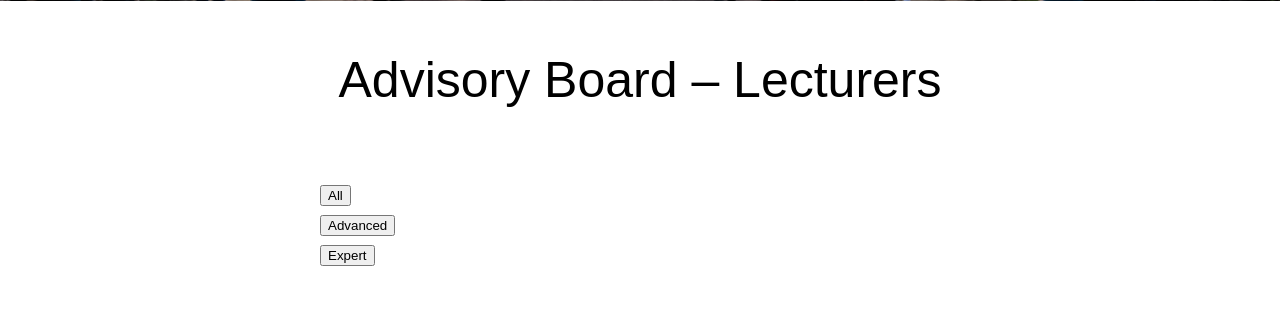
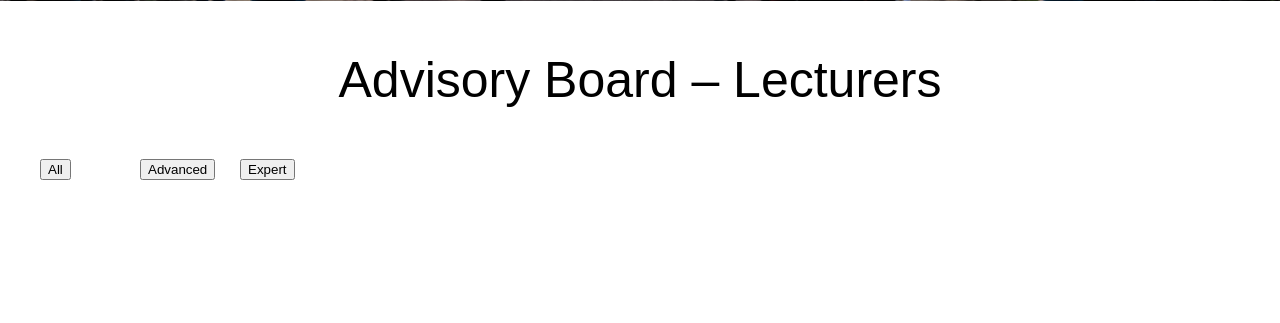
Before and after one commit to DuySeu/cos20031, a PHP site: page / in a window 1280 px wide. Shown: the part 963-1286 px from the top of the page. After the commit the page ends 1143 px from the top, so only its background shows below. Run offline with PHP 8.4, Linux system fonts and the light colour scheme; data that the repository does not hold is empty.

Commit message:
css combine

```diff
--- a/css/web.css
+++ b/css/web.css
@@ -96,14 +96,6 @@ form > input {
 }
 
 /* jobopportunity.css */
-.taskbar-2 {
-    overflow: hidden;
-    display: flex;
-    justify-content: center;
-    margin-right: 580px;
-    margin-top: 60px;
-    background-color: white;
-}
 
 .taskbar-2 li {
     margin-right: 50px;
@@ -182,17 +174,15 @@ h3 {
 }
 
 /* enrollments.css */
-/* No changes */
 
-/* coursecompletion.css */
-/* No changes */
-
-/* course.css */
-.taskbar-2 {
-    font-weight: bolder;
-}
 .buttonn {
     display: block;
     width: 50px;
     height: 30px;
 }
+
+.sql-task {
+    display: flex;
+    list-style: none;
+    font-weight: bolder;
+}
--- a/index.php
+++ b/index.php
@@ -41,7 +41,7 @@
     </div>
     <div class="taskbar-2">
       <form action="index.php" method="get">
-        <ul>
+        <ul class="sql-task">
           <li class="buttonn"><button type="submit">All</a></li>
           <li class="buttonn"><button type="submit" name="level" value="Advanced">Advanced</a></li>
           <li class="buttonn"><button type="submit" name="level" value="Expert">Expert</a></li>
--- a/page/candicateprofile.php
+++ b/page/candicateprofile.php
@@ -58,7 +58,8 @@
           ?>
     </ul>
     <div class="bcv">
-    <h1>Why Greeliving Hub is the best platform ?</h1>
+      <h1>Why Greeliving Hub is the best platform ?</h1>
+    </div>
     <div class="container">
       <div class="sub-container">
         <img src="../image/No.1.svg" alt="" width="225" height="225" />
@@ -86,3 +87,5 @@
         <p style="color: black; text-align: center">The exchange community is closely linked between <br> businesses - training organizations - students</p>
       </div>
     </div>
+  </body>
+</html>
--- a/page/certificateearned.php
+++ b/page/certificateearned.php
@@ -18,3 +18,5 @@
         <li class="mucluc"><a href="login.php">Login</a></li>
       </ul>
     </div>
+  </body>
+</html>
--- a/page/course.php
+++ b/page/course.php
@@ -35,7 +35,7 @@
       </div>
     <div class="taskbar-2">
       <form action="course.php" method="get">
-      <ul>
+        <ul class="sql-task">
           <li><button type="submit">All</a></li>
           <li><button type="submit" name="courseName" value="Computer Science">Computer Science</a></li>
           <li><button type="submit" name="courseName" value="Mathematics">Math</a></li>
@@ -93,3 +93,6 @@
           <p style="color: black; text-align: center">The exchange community is closely linked between <br> businesses - training organizations - students</p>
         </div>
       </div>
+    </div>
+  </body>
+</html>
--- a/page/coursecompletion.php
+++ b/page/coursecompletion.php
@@ -18,3 +18,5 @@
           <li class="mucluc"><a href="login.php">Login</a></li>
       </ul>
     </div>
+  </body>
+</html>
--- a/page/enrollments.php
+++ b/page/enrollments.php
@@ -18,3 +18,5 @@
           <li class="mucluc"><a href="login.php">Login</a></li>
       </ul>
     </div>
+  </body>
+</html>
--- a/page/jobopportunity.php
+++ b/page/jobopportunity.php
@@ -55,7 +55,8 @@
       ?>
     </div>
     <div class="bcv">
-    <h1>Why Greeliving Hub is the best platform ?</h1>
+      <h1>Why Greeliving Hub is the best platform ?</h1>
+    </div>
     <div class="container">
       <div class="sub-container">
         <img src="../image/No.1.svg" alt="" width="225" height="225" />
@@ -83,3 +84,5 @@
         <p style="color: black; text-align: center">The exchange community is closely linked between <br> businesses - training organizations - students</p>
       </div>
     </div>
+  </body>
+</html>
--- a/page/login.php
+++ b/page/login.php
@@ -30,6 +30,7 @@
     </div>
     <div class="bcv">
       <h1>Why Greeliving Hub is the best platform ?</h1>
+    </div>
     <div class="container">
       <div class="sub-container">
         <img src="../image/No.1.svg" alt="" width="225" height="225" />
--- a/page/user.php
+++ b/page/user.php
@@ -18,3 +18,5 @@
           <li class="mucluc"><a href="login.php">Login</a></li>
       </ul>
     </div>
+  </body>
+</html>
--- a/page/userreview.php
+++ b/page/userreview.php
@@ -17,3 +17,5 @@
           <li class="mucluc"><a href="Userreview.php">User Review</a></li>
           <li class="mucluc"><a href="login.php">Login</a></li>
     </div>
+  </body>
+</html>
```
Also changed, not shown: page/certificate.php (+6 -3 lines). Lines whose indentation alone changed are shown as unchanged.
